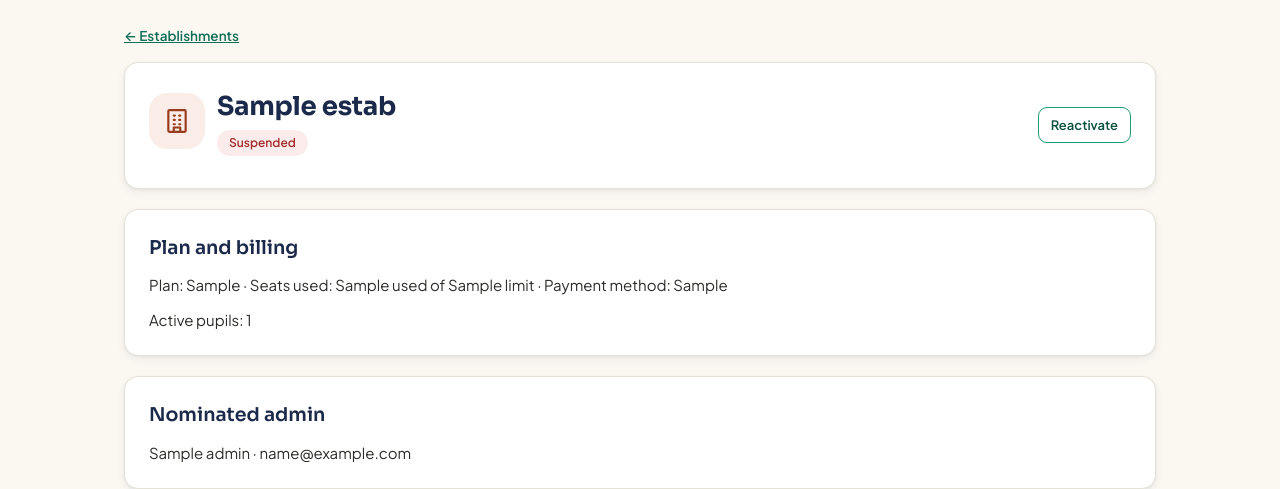
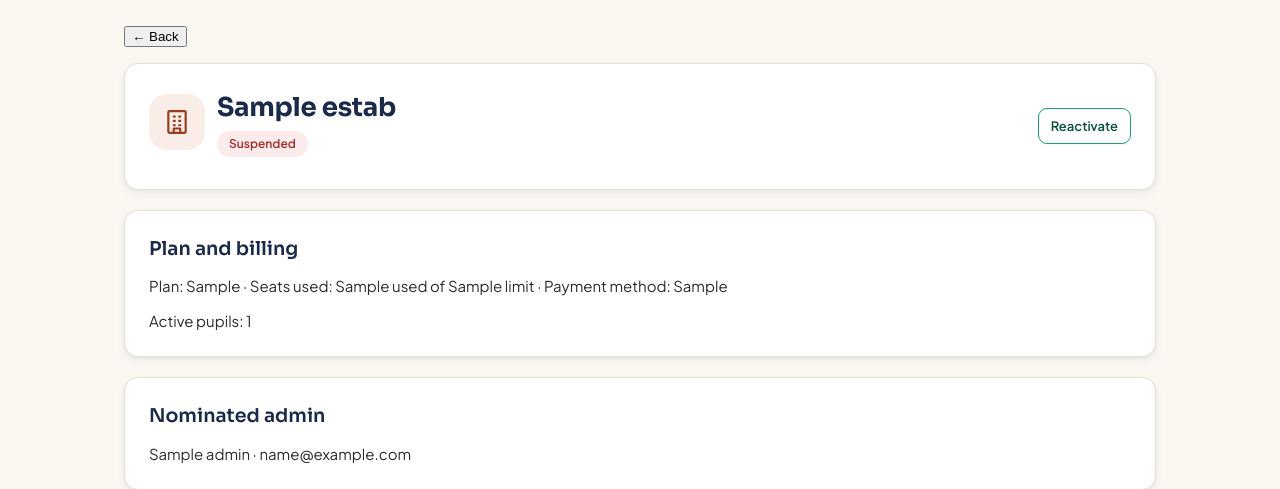
Before and after one commit to Alexandersocrates-dev/phil-app, a Python web app: template templates/staff_establishment_detail.html in a window 1280 px wide. Shown: the part 62-551 px from the top of the page. Run offline with Jinja, Linux system fonts and the light colour scheme; the template is opened without the code that fills it: most values are stand-ins (such as "Sample title", 1, 10 or a date in 2020).

Commit message:
Convert back-link to history-back button

```diff
--- a/templates/staff_establishment_detail.html
+++ b/templates/staff_establishment_detail.html
@@ -2,7 +2,7 @@
 {% from "_icons.html" import icon_building %}
 {% block title %}{{ estab.name }} - Phil{% endblock %}
 {% block content %}
-<p class="back-link"><a href="/staff/establishments">&larr; Establishments</a></p>
+<p class="back-link"><button type="button" class="js-back">&larr; Back</button></p>
 <div class="card">
   <div class="page-header">
     <div class="page-header-title">
```
